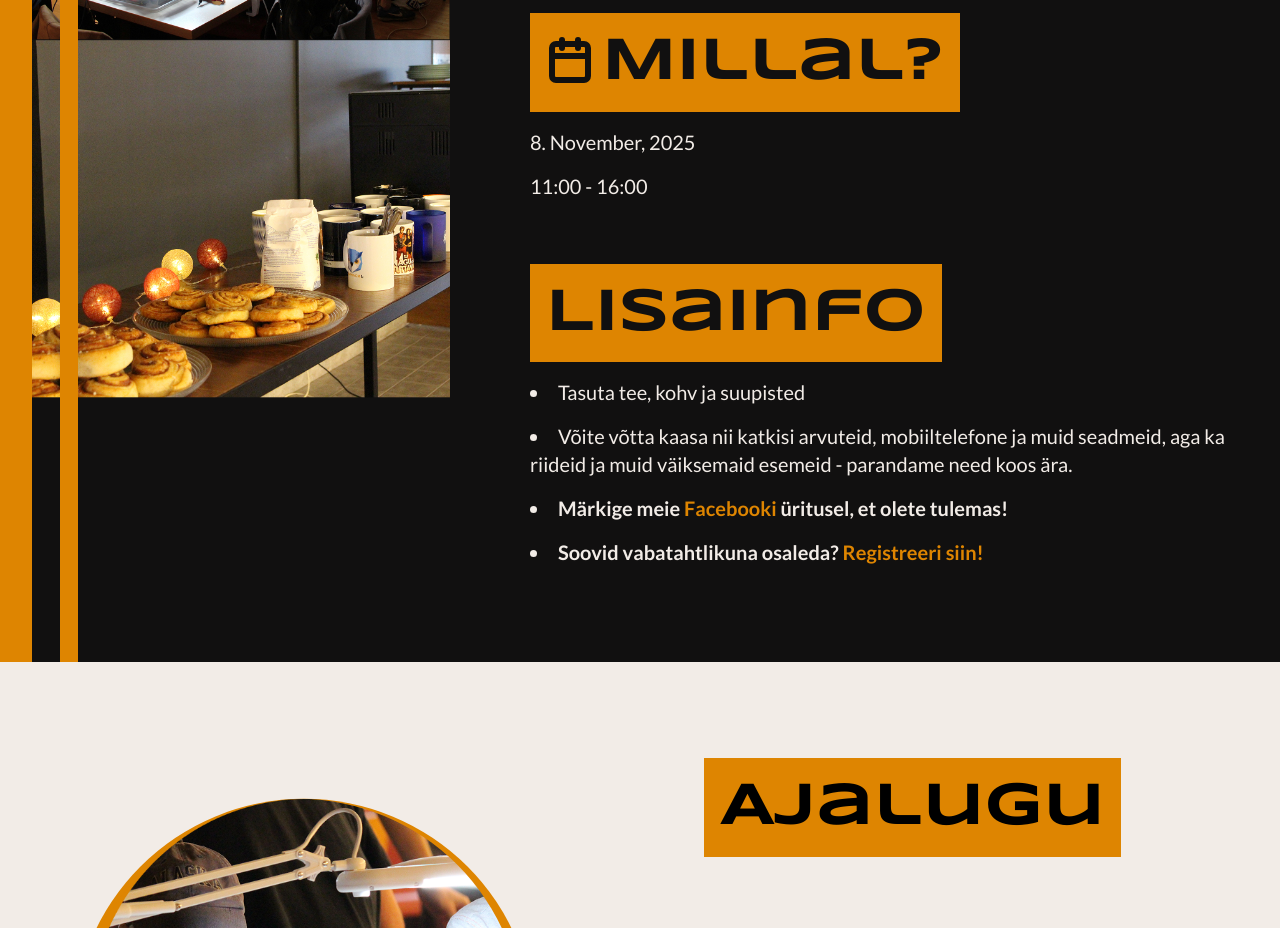
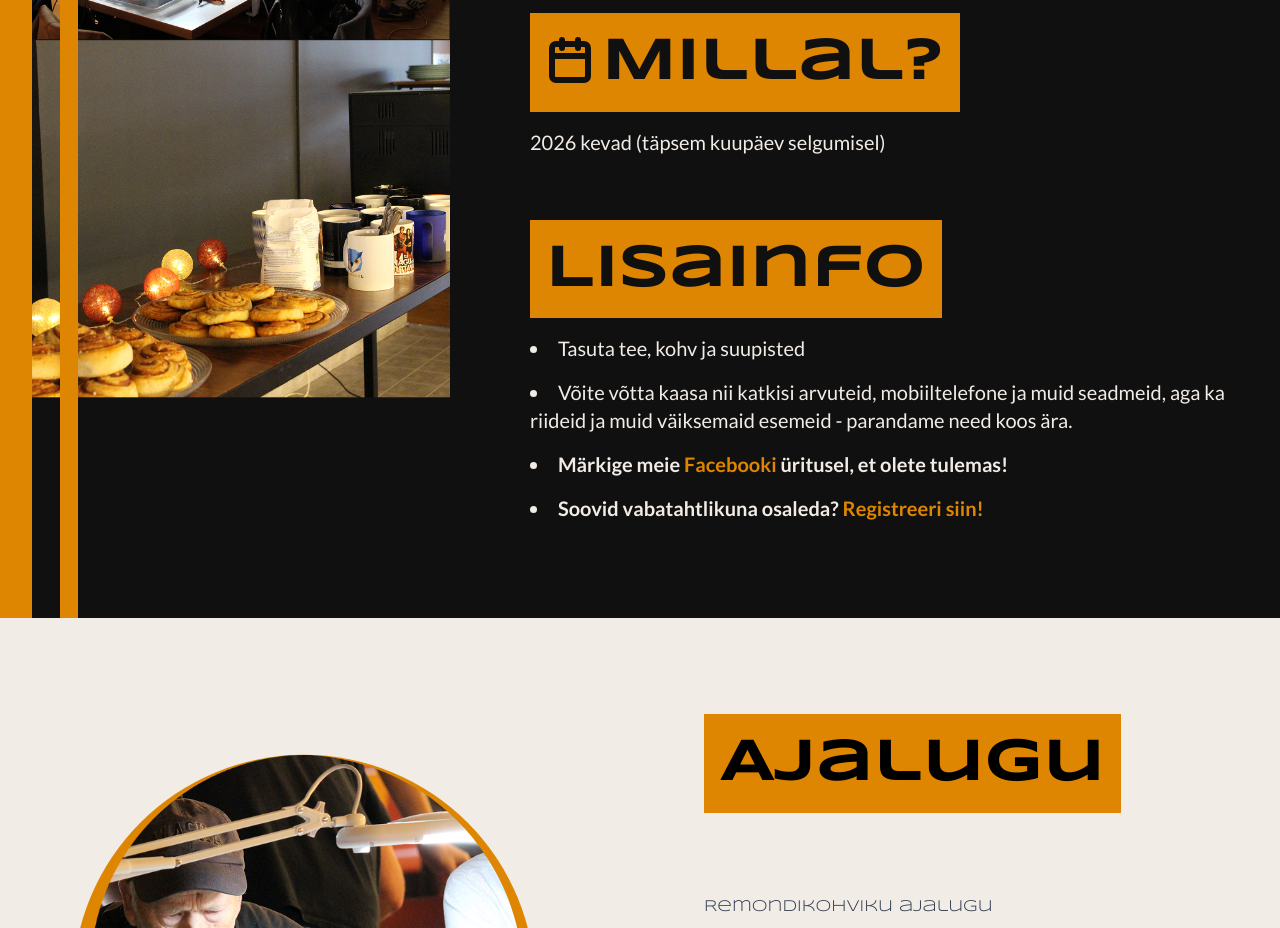
Before and after one commit to Lapikud/remondikohvik.lapikud.ee, a Next.js app: page / in a window 1280 px wide. Shown: the part 2360-3288 px from the top of the page. Built offline with nearby package versions, Linux system fonts and the light colour scheme.

Commit message:
update event date in info section

```diff
--- a/components/layout/info.tsx
+++ b/components/layout/info.tsx
@@ -57,8 +57,11 @@ export const InfoSection = () => (
           title="Millal?"
           icon={<Calendar className="inline mr-2 stroke-3 lg:size-12 -translate-y-0.5"/>}
         >
-          <span>8. November, 2025</span>
-          <span>11:00 - 16:00</span>
+          <span>
+             2026 kevad (täpsem kuupäev selgumisel)
+          </span>
+          {/*<span>8. November, 2025</span>*/}
+          {/*<span>11:00 - 16:00</span>*/}
         </ContentBox>
         <Image
           src={"assets/info-2.png"}
```
